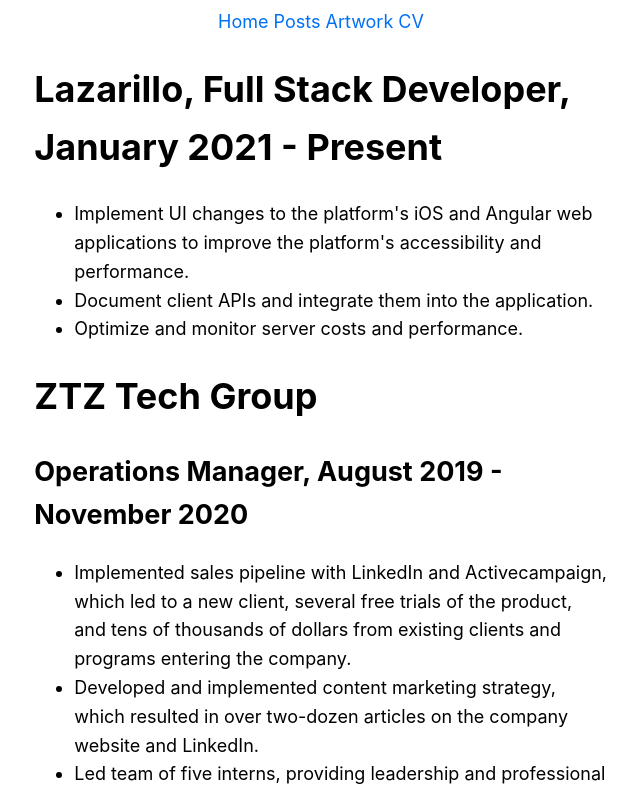
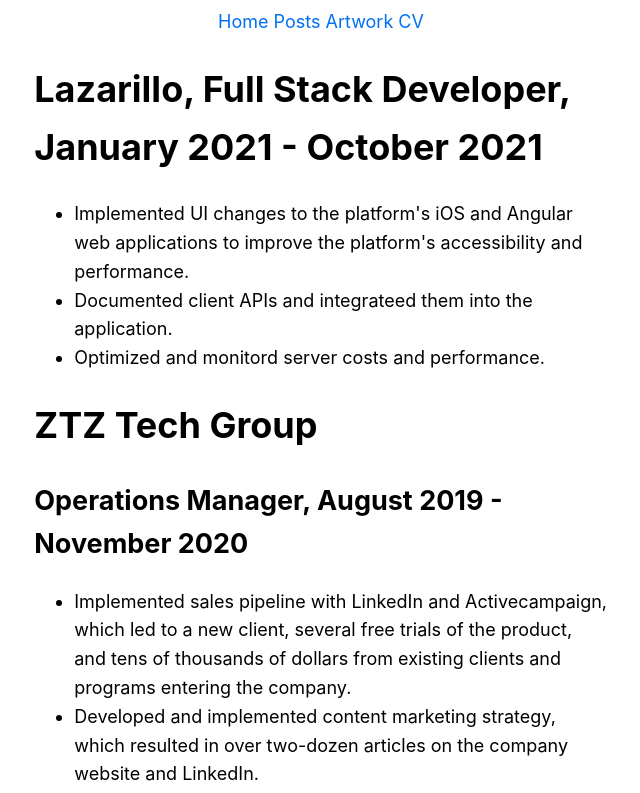
Before and after one commit to apbryant/website, a Next.js app: page /cv in a window 1280 px wide. Shown: the top 793 px of the page, without its empty margins (319-959 px from the left). Built offline with nearby package versions, Linux system fonts and the light colour scheme.

Commit message:
Update cv

```diff
--- a/pages/cv.js
+++ b/pages/cv.js
@@ -7,11 +7,11 @@
     <>
     <MyHeader />
       <main>
-      <h1>Lazarillo, Full Stack Developer, January 2021 - Present</h1>
+      <h1>Lazarillo, Full Stack Developer, January 2021 - October 2021</h1>
       <ul>
-        <li>Implement UI changes to the platform's iOS and Angular web applications to improve the platform's accessibility and performance.</li>
-        <li>Document client APIs and integrate them into the application.</li>
-        <li>Optimize and monitor server costs and performance.</li>
+        <li>Implemented UI changes to the platform's iOS and Angular web applications to improve the platform's accessibility and performance.</li>
+        <li>Documented client APIs and integrateed them into the application.</li>
+        <li>Optimized and monitord server costs and performance.</li>
       </ul>
       <h1>ZTZ Tech Group</h1>
       <h2>Operations Manager, August 2019 - November 2020</h2>
```
